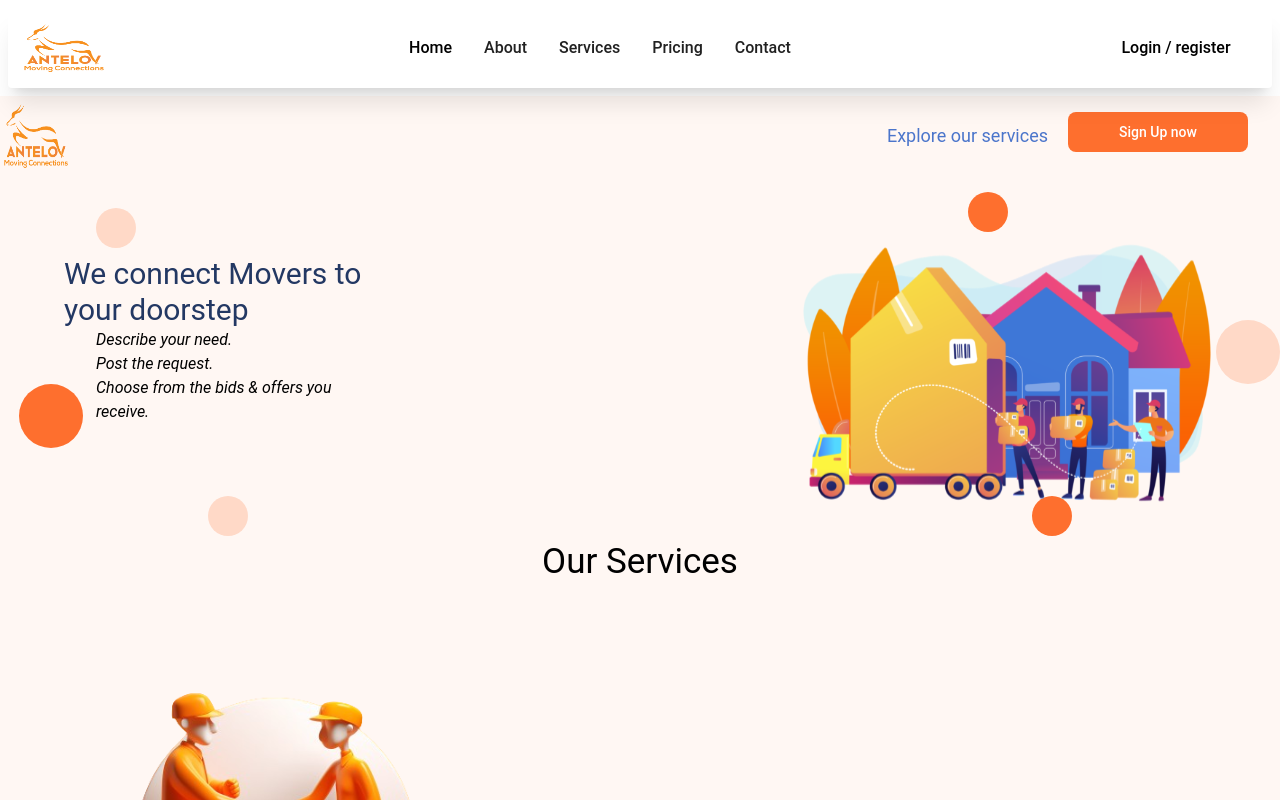
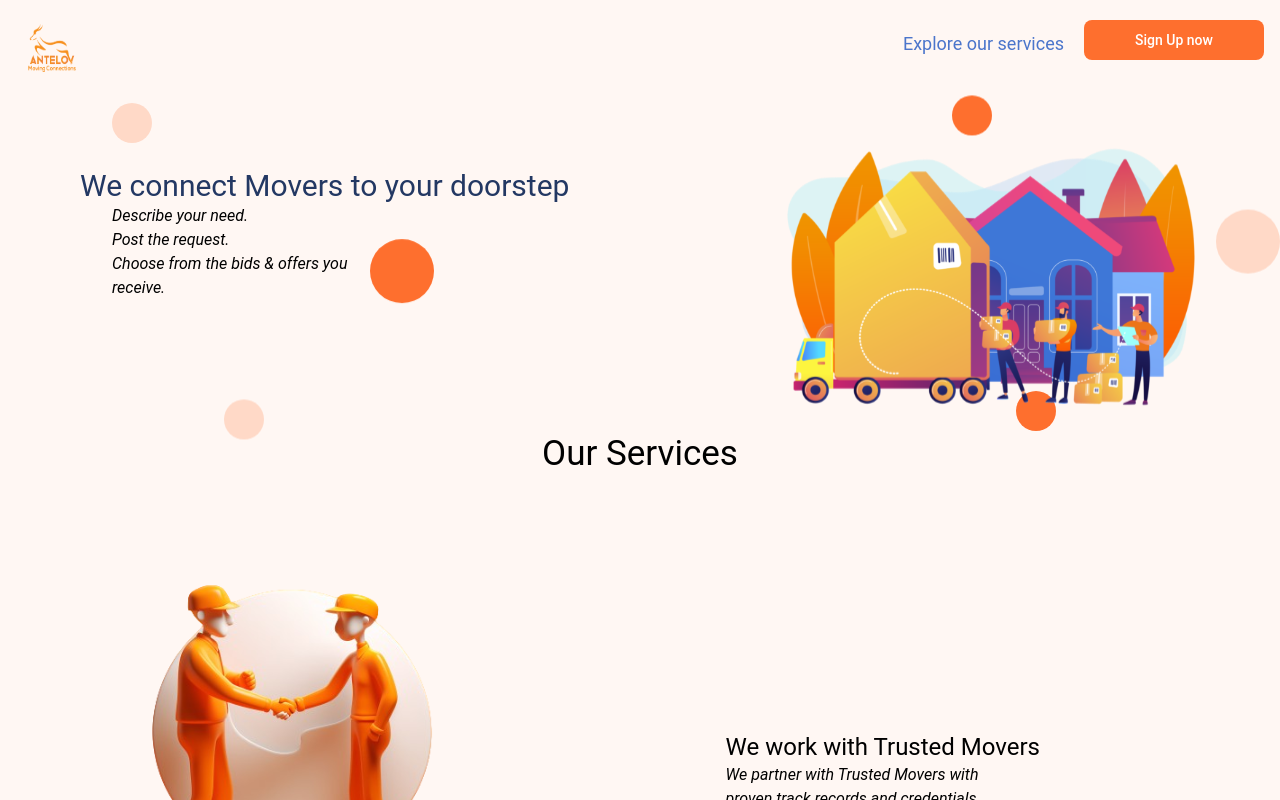
Before and after one commit to antelov/antelov, a React (Vite) app in the folder antelov-web/: page / in a window 1280 px wide. Shown: the top 800 px of the page. Built offline with nearby package versions, Linux system fonts and the light colour scheme.

Commit message:
landing..

```diff
--- a/antelov-web/package.json
+++ b/antelov-web/package.json
@@ -28,6 +28,7 @@
     "eslint-plugin-react-hooks": "^4.6.0",
     "eslint-plugin-react-refresh": "^0.4.4",
     "postcss": "^8.4.32",
+    "sass": "^1.69.7",
     "tailwindcss": "^3.3.5",
     "vite": "^5.0.0"
   }
--- a/antelov-web/src/App.jsx
+++ b/antelov-web/src/App.jsx
@@ -12,20 +12,28 @@ import SignInMover from "./pages/SignInMover";
 import SignUpMover from "./pages/SignUpMover";
 import Contact from "./pages/contact";
 import Footer from "./pages/footer";
+import Profile from "./pages/profile";
+
 function App() {
-  const [loged, setloged] = useState(true);
+  const [loged, setloged] = useState(false);
 
   return (
     <>
+      <BrowserRouter>
         {loged ? (
-        <BrowserRouter>
           <header>
             <Navbar />
           </header>
+        ) : (
+          <>
+
+          </>
+        )}
         <main className="flex flex-col justify-center items-center w-full  bg-[#FFF7F3] ">
           <Routes>
             <Route path="/" element={<LandingPage />} />
             <Route path="/home" element={<Home />} />
+            <Route path="/profile" element={<Profile />} />
             <Route path="/login" element={<LoginPage />} />
             <Route path="/signinmover" element={<SignInMover />} />
             <Route path="/signup" element={<SignUp />} />
@@ -38,23 +46,6 @@ function App() {
           <Footer />
         </main>
       </BrowserRouter>
-      ) : (
-        <BrowserRouter>
-          <main className="flex justify-center items-center w-full  bg-[#FFF7F3] ">
-            <Routes>
-              <Route path="/" element={<Home />} />
-              <Route path="/login" element={<LoginPage />} />
-              <Route path="/signUp" element={<SignUp />} />
-
-              {/* Add a wildcard route for unmatched paths */}
-              <Route path="*" element={<NotFound />} />
-            </Routes>
-            <footer>
-              <Footer />
-            </footer>
-          </main>
-        </BrowserRouter>
-      )}
     </>
   );
 }
--- a/antelov-web/src/login.module.css
+++ /dev/null
@@ -1,62 +0,0 @@
-.imgStyle {
-    @apply bg-gradient-to-r from-blue-500 to-indigo-500 rounded-md;
-    position: relative;
-    overflow: hidden;
-  }
-
-  .cartoonimg {
-    background: url("../styles/assets/img2.png") no-repeat;
-    position: absolute;
-    bottom: 0;
-    left: 0;
-    right: 0;
-    top: 0;
-    width: 100%;
-    height: 100%;
-    background-size: cover;
-    background-position: 75% 60px;
-    z-index: 1;
-  }
-
-  .cloud_one {
-    /* background: url("../styles/assets/cloud_1.png") no-repeat; */
-    position: absolute;
-    top: 288px;
-    left: 10px;
-    width: 180px;
-    height: 100px;
-    background-size: contain;
-    z-index: 2;
-    transform: translateX(5px);
-    animation: cloud_one 25.5s ease-in 5.9s infinite;
-  }
-  .cloud_two {
-    background: url("../styles/assets/cloud_2.png") no-repeat;
-    position: absolute;
-    top: 40%;
-    left: 50%;
-    width: 200px;
-    height: 100px;
-    background-size: contain;
-    z-index: 0;
-    transform: translateX(290%);
-    animation: cloud_two 18.5s ease-in 0.9s infinite;
-  }
-
-  @keyframes cloud_one {
-    0% {
-      transform: translateX(290%);
-    }
-    100% {
-      transform: translateX(-250%);
-    }
-  }
-
-  @keyframes cloud_two {
-    0% {
-      transform: translateX(160%);
-    }
-    100% {
-      transform: translateX(-250%);
-    }
-  }
--- a/antelov-web/src/pages/LandingPage.jsx
+++ b/antelov-web/src/pages/LandingPage.jsx
@@ -1,15 +1,13 @@
 import PrimaryButton from "../components/primaryButton";
-import styles from "../login.module.css";
-import Footer from "./footer.jsx";
 
-const LandingPage = () => {
+const landingPage = () => {
   return (
     <div className="relative bg-[#FFF7F3] h-screen">
-      <div className={`flex justify-between w-screen items-center"`}>
-        <div className="p-2 px-5">
+      <div className="flex justify-between w-screen items-center">
+        <div className="p-2 px-5 mt-2">
           <img
             src="../../src/assets/6.png"
-            className="w-16 h-16  text-2xl font-semibold whitespace-nowrap dark:text-black  "
+            className="w-16 h-16  p-2 text-2xl font-semibold whitespace-nowrap dark:text-black  "
             alt=""
           />
         </div>
@@ -18,16 +16,14 @@ const LandingPage = () => {
             <h1 className=" text-[#4B75CB] text-lg  cursor-pointer hover:border-b-2 border-[#4B75CB] ">
               Explore our services
             </h1>
-          </div>
+          </div>{" "}
           <PrimaryButton text={"Sign Up now "} w={180} h={40} />
         </div>
       </div>
 
-      <span className="  rounded-full w-10 h-10 bg-[#FFD9C7]  absolute left-28 top-28 "></span>
+      <span className=" animate-[bounce_2s_ease-in-out_infinite]  rounded-full w-10 h-10 bg-[#FFD9C7]  absolute left-28 top-28 "></span>
       <h1 className="text-[#233863] text-3xl mt-10 px-20 pt-10">
-        We connect Movers to
-        <br />
-        your doorstep
+        We connect Movers to your doorstep
       </h1>
       <div className="px-28 z-20">
         <i>
@@ -37,22 +33,20 @@ const LandingPage = () => {
           receive.
         </i>
       </div>
-      <div className={styles.cloud_one}>
-        <span className="rounded-full w-16 h-16 bg-[#FE6F2E] absolute  top-0 left-5"></span>
-      </div>
+      <span className=" animate-[bounce_3.750s_ease-in-out_infinite] rounded-full w-16 h-16 bg-[#FE6F2E] absolute  top-60 left-[370px] "></span>
 
-      <span className="  rounded-full w-16 h-16 bg-[#FFD9C7] absolute  top-56 right-4 "></span>
-      <span className="  rounded-full w-10 h-10 bg-[#FE6F2E]  absolute right-72 top-24 "></span>
+      <span className=" animate-[bounce_2s_ease-in-out_infinite] rounded-full w-16 h-16 bg-[#FFD9C7] absolute  top-56 right-0 "></span>
+      <span className=" animate-[bounce_3.750s_ease-in-out_infinite] rounded-full w-10 h-10 bg-[#FE6F2E]  absolute right-72 top-24 "></span>
 
-      <span className="  rounded-full w-10 h-10 bg-[#FE6F2E]  absolute right-56 top-[400px]"></span>
-      <span className="  rounded-full w-10 h-10 bg-[#FFD9C7]  absolute left-56 top-[400px]"></span>
+      <span className=" animate-[bounce_2s_ease-in-out_infinite] rounded-full w-10 h-10 bg-[#FE6F2E]  absolute right-56 top-[400px]"></span>
+      <span className=" animate-[bounce_3.750s_ease-in-out_infinite] rounded-full w-10 h-10 bg-[#FFD9C7]  absolute left-56 top-[400px]"></span>
       <img
         src="../../src/assets/landingpage 1 1.svg"
         alt=""
         className="w-[450px] h-[500px] absolute right-16 top-6  "
       />
       <div>
-        <h1 className="text-[35px] text-center pt-28">Our Services</h1>
+        <h1 className="text-[35px] text-center pt-32">Our Services</h1>
       </div>
       <div className="relative bg-[#FFF7F3] h-full">
         <img
@@ -60,7 +54,7 @@ const LandingPage = () => {
           alt=""
           className="w-[450px] h-[500px] absolute left-16  "
         />
-        <div className=" absolute right-[200px] top-[250px] text-[#000000] ">
+        <div className=" absolute right-[240px] top-[250px] text-[#000000] ">
           <h1 className="text-2xl">We work with Trusted Movers</h1>
           <i>
             We partner with Trusted Movers with <br />
@@ -72,9 +66,8 @@ const LandingPage = () => {
           </div>
         </div>
       </div>
-      <Footer />
     </div>
   );
 };
 
-export default LandingPage;
+export default landingPage;
--- a/antelov-web/src/pages/home.jsx
+++ b/antelov-web/src/pages/home.jsx
@@ -5,7 +5,6 @@ import BlueInput from "../components/blueInput";
 import AOS from "aos";
 import "aos/dist/aos.css";
 
-import styles from "../style";
 import LoginPage from "./LoginPage";
 import SignUp from "./SignUp";
 import SignInMover from "./SignInMover"
@@ -26,7 +25,7 @@ const home = () => {
       <div className="row relative z-10 justify-center px-7 pb-10 pt-20 2xl:px-48 items-center ">
         <h1 className=" mb-12 text-center text-h2-sm font-medium lg:text-5xl ">
           Antelov Your Elegant Moving Solution Gracefully relocate with
-          precision and ease
+          precision and eased
         </h1>
         <div className="flex  justify-center">
           <PrimaryButton text={"Register"} w={200} h={40} />
--- a/antelov-web/src/pages/navbar.jsx
+++ b/antelov-web/src/pages/navbar.jsx
@@ -1,7 +1,6 @@
 import React, { useEffect, useState } from "react";
 import { Link, NavLink, useLocation } from "react-router-dom";
 
-import styles from "../style";
 const navbar = () => {
   const [toggle, setToggle] = useState(false);
   const [login, setlogin] = useState(false);
--- /dev/null
+++ b/antelov-web/src/pages/profile.jsx
@@ -0,0 +1,66 @@
+import PrimaryButton from "../components/primaryButton";
+import BlueInput from "../components/blueInput";
+
+const profile = () => {
+  return (
+    <div className="">
+      <div class="relative flex min-h-screen flex-col justify-center overflow-hidden  py-6 sm:py-12">
+        <div class="bg-white max-w-4xl mx-auto w-full">
+          <div class="grid grid-cols-6 h-full">
+            <div class="bg-blue-900 p-10 col-span-2 rounded-md">
+              <h2 class="mb-10 font-bold text-2xl text-blue-100 before:block before:absolute before:bg-sky-300 before:content[''] relative before:w-20 before:h-1 before:-skew-y-3 before:-bottom-4">
+                Profile Infos
+              </h2>
+              <p class="font-bold text-blue-100 py-8 border-b border-blue-700">
+                Location Address
+                <span class="font-normal text-xs text-blue-300 block">
+                  Romada, 16/A, YoYo City, USA
+                </span>
+              </p>
+              <p class="font-bold text-blue-100 py-8 border-b border-blue-700">
+                Phone Number
+                <span class="font-normal text-xs text-blue-300 block">
+                  +889 (909) 567 87 9
+                </span>
+              </p>
+              <p class="font-bold text-blue-100 py-8 border-b border-blue-700">
+                Email Address
+                <span class="font-normal text-xs text-blue-300 block">
+                  example@example.com
+                </span>
+              </p>
+            </div>
+            <div class="bg-blue-50 p-14 col-span-4 rounded-lg">
+              <h2 class="mb-14 font-bold text-4xl text-blue-900 before:block before:absolute before:bg-sky-300 before:content[''] relative before:w-20 before:h-1 before:-skew-y-3 before:-bottom-4">
+                Entrer en contact
+              </h2>
+              <div class="grid gap-6 mb-6 grid-cols-2 ">
+                <div class="flex flex-col">
+                  <BlueInput w={220} h={40} inputName="FirstName" />
+                </div>
+                <div class="flex flex-col">
+                  <BlueInput w={220} h={40} inputName="LastName" />
+                </div>
+              </div>
+              <div class="grid gap-6 mb-6 grid-cols-2">
+                <div class="flex flex-col">
+                  <BlueInput w={220} h={40} inputName="Email Adress" />
+                </div>
+                <div class="flex flex-col">
+                  <BlueInput w={220} h={40} inputName="Password" />
+                </div>
+              </div>
+
+              <div class="flex justify-center py-10">
+                <PrimaryButton text={"edit"} w={150} h={40} />
+                <PrimaryButton text={"Valider"} w={150} h={40} />
+              </div>
+            </div>
+          </div>
+        </div>
+      </div>
+    </div>
+  );
+};
+
+export default profile;
--- a/antelov-web/src/style.js
+++ /dev/null
@@ -1,31 +0,0 @@
-const styles = {
-  background:"../src/assets/bg-1.svg",
-  boxWidth: "xl:max-w-[1280px] w-full",
-
-  heading2:
-    "font-poppins font-semibold xs:text-[48px] text-[40px] text-white xs:leading-[76.8px] leading-[66.8px] w-full",
-  paragraph:
-    "font-poppins font-normal text-dimWhite text-[18px] leading-[30.8px]",
-
-  flexCenter: "flex justify-center items-center",
-  flexStart: "flex justify-center items-start",
-
-  paddingX: "sm:px-16 px-6",
-  paddingY: "sm:py-16 py-6",
-  padding: "sm:px-16 px-6 sm:py-12 py-4",
-
-  marginX: "sm:mx-16 mx-6",
-  marginY: "sm:my-16 my-6",
-};
-
-export const layout = {
-  section: `flex md:flex-row flex-col ${styles.paddingY}`,
-  sectionReverse: `flex md:flex-row flex-col-reverse ${styles.paddingY}`,
-
-  sectionImgReverse: `flex-1 flex ${styles.flexCenter} md:mr-10 mr-0 md:mt-0 mt-10 relative`,
-  sectionImg: `flex-1 flex ${styles.flexCenter} md:ml-10 ml-0 md:mt-0 mt-10 relative`,
-
-  sectionInfo: `flex-1 ${styles.flexStart} flex-col`,
-};
-
-export default styles;
```
Also changed, not shown: 1 other file (tests, documents, lock files or other folders). Lines whose indentation alone changed are shown as unchanged.
